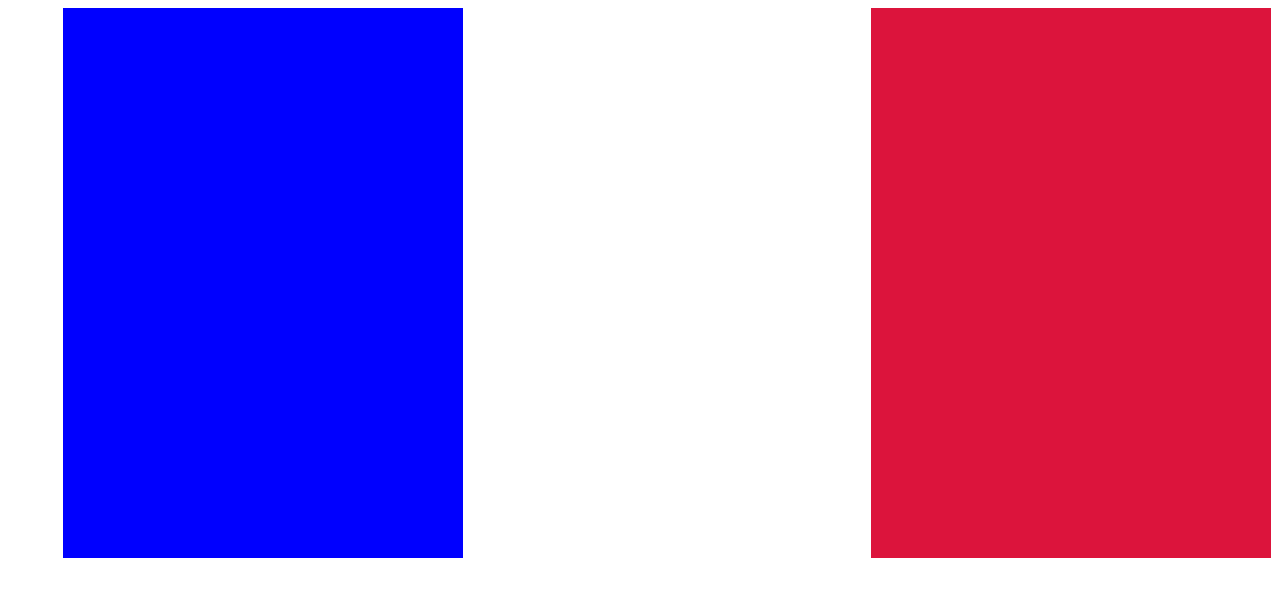
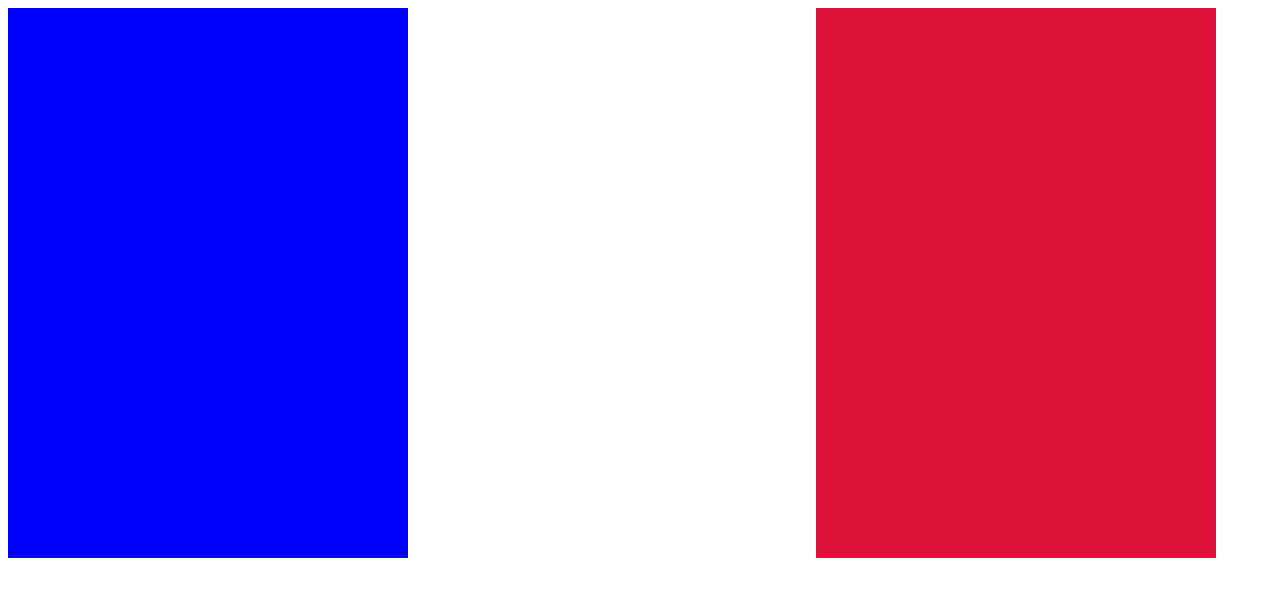
Before and after one commit to AleOrtiz251/Trabajo-1, a plain HTML site: page Banderas/index.html in a window 1280 px wide. Drawn offline with Linux system fonts and the light colour scheme.

Commit message:
correccion margen

```diff
--- a/Banderas/estilos.css
+++ b/Banderas/estilos.css
@@ -1,5 +1,5 @@
 .contenedor{
-    margin-left: 55px;
+    margin-left: 0px;
 }
 .bandera1{
     width: 400px;
```
